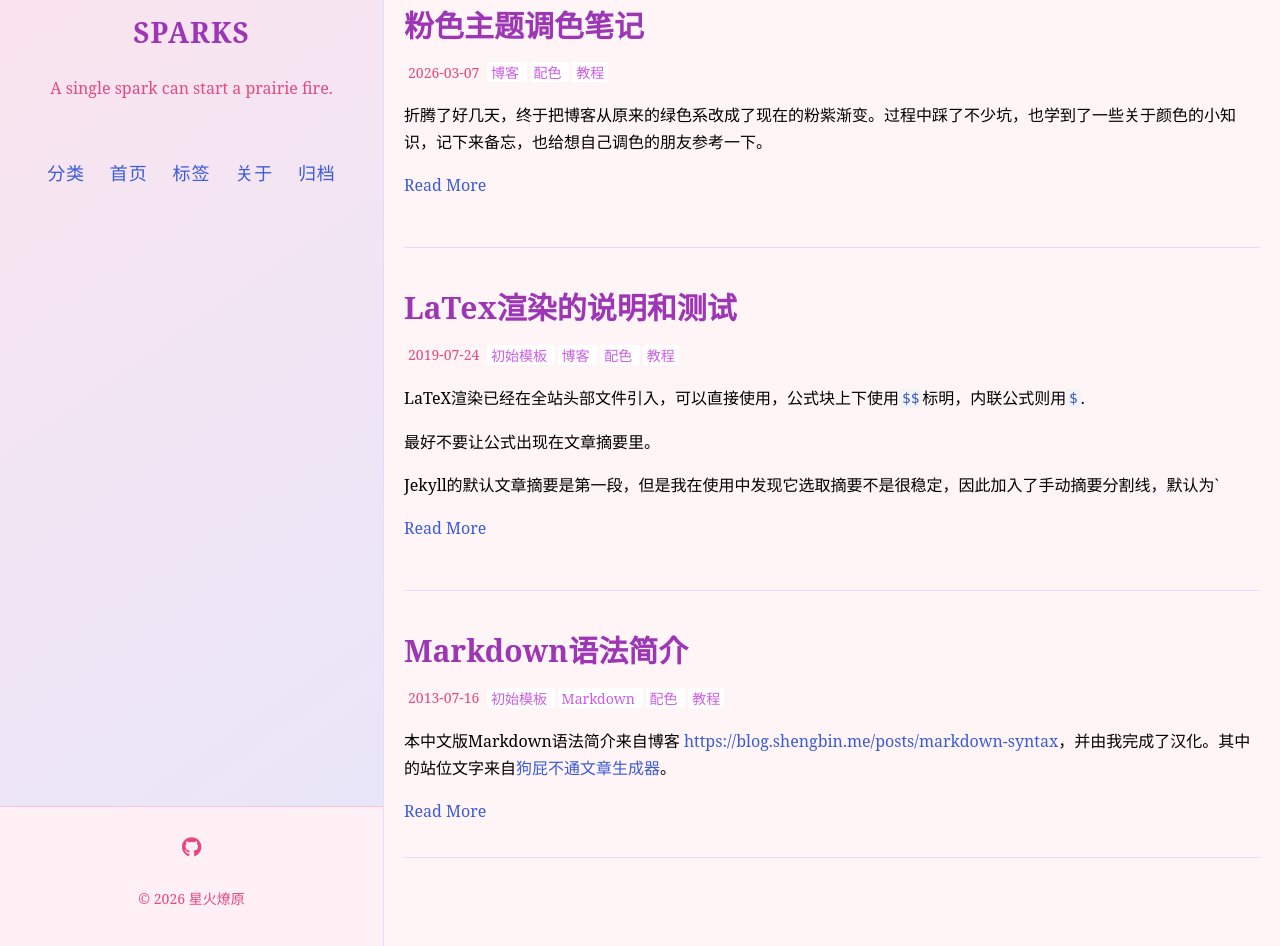
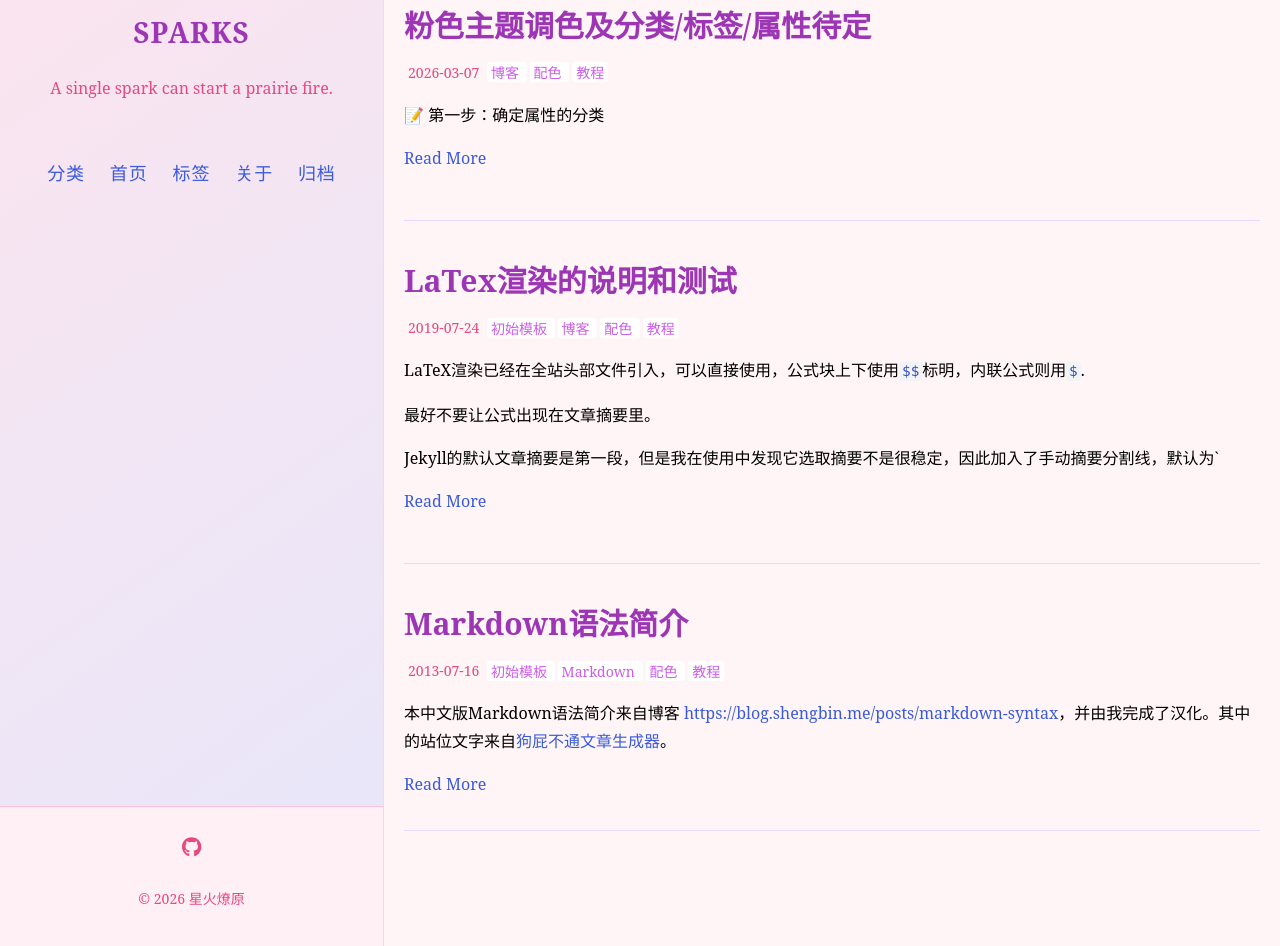
Before and after one commit to lyy351/Sparks, a Jekyll site: the page built from index.html, in a window 1280 px wide and 1236 px high. Shown: the part 290-1236 px from the top of the window. Built offline with Jekyll 4.4.1, drawn with Linux system fonts in a browser that asks for light colours; the list of posts is cut into pages by our own code; comment, search, counter and statistics services are not loaded.

Commit message:
Update 2026-03-06-test.md

```diff
--- a/_posts/2026-03-06-test.md
+++ b/_posts/2026-03-06-test.md
@@ -1,12 +1,28 @@
 ---
 layout: post
-title: 粉色主题调色笔记
+title: 粉色主题调色及分类/标签/属性待定
 date: 2026-03-07
 Author: 星火
 categories: [建站更新日志]
 tags: [博客, 配色, 教程]
 attributes: [甜, HE]
 ---
+
+📝 第一步：确定属性的分类
+先想清楚你的属性有哪些类型，方便后面统一命名。例如：
+
+题材：言情、耽美、百合、无CP
+
+风格：甜、虐、搞笑、正剧
+
+结局：HE、BE、开放式
+
+其他：短篇、连载、一发完
+
+
+
+
+
 
 折腾了好几天，终于把博客从原来的绿色系改成了现在的粉紫渐变。过程中踩了不少坑，也学到了一些关于颜色的小知识，记下来备忘，也给想自己调色的朋友参考一下。
 
```
